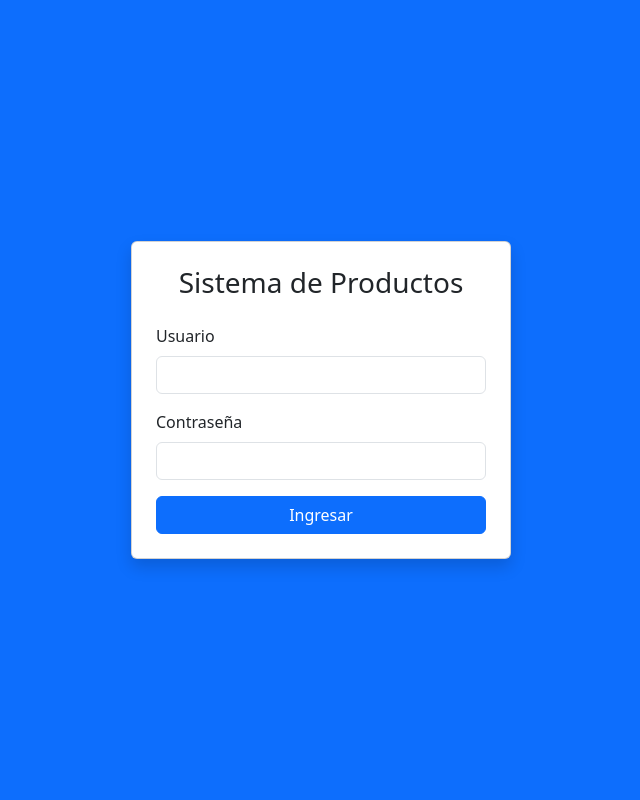
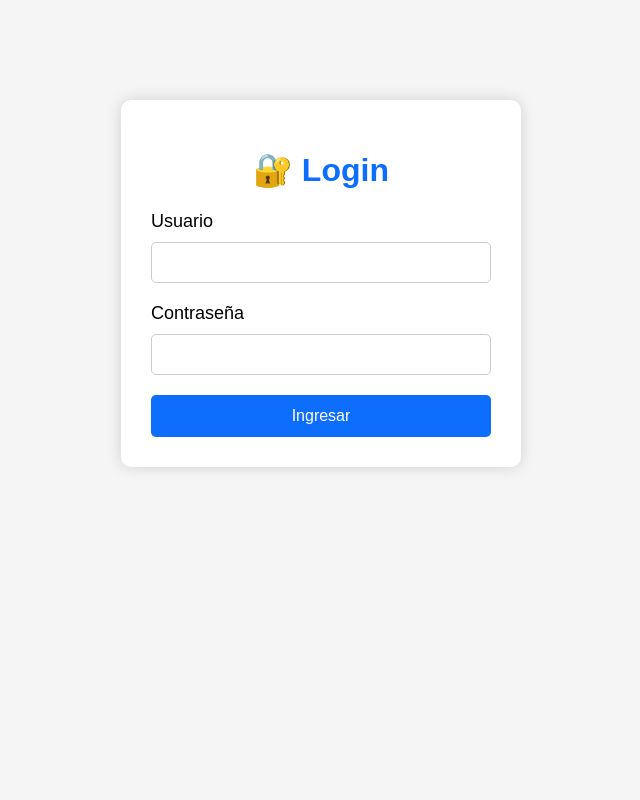
Before and after one commit to pieromontalvof-ux/flask-product-search-system, a Flask app: page /login in a window 1280 px wide. Shown: the whole page, without its empty margins (319-959 px from the left). Run offline with Flask 3, Linux system fonts and the light colour scheme.

Commit message:
Mejora visual interfaz

```diff
--- a/templates/login.html
+++ b/templates/login.html
@@ -2,32 +2,96 @@
 <html>
 <head>
     <title>Login</title>
-    <link rel="stylesheet" href="https://cdn.jsdelivr.net/npm/bootstrap@5.3.3/dist/css/bootstrap.min.css">
+
+    <style>
+
+        body{
+            font-family: Arial, sans-serif;
+            background:#f5f5f5;
+            margin:0;
+        }
+
+        .container{
+            width:400px;
+            margin:100px auto;
+        }
+
+        .card{
+            background:white;
+            padding:30px;
+            border-radius:10px;
+            box-shadow:0px 0px 15px rgba(0,0,0,.15);
+        }
+
+        h1{
+            text-align:center;
+            color:#0d6efd;
+        }
+
+        label{
+            font-size:18px;
+        }
+
+        input{
+            width:100%;
+            padding:12px;
+            margin-top:10px;
+            margin-bottom:20px;
+            border:1px solid #ccc;
+            border-radius:5px;
+            box-sizing:border-box;
+        }
+
+        .btn{
+            width:100%;
+            padding:12px;
+            background:#0d6efd;
+            color:white;
+            border:none;
+            border-radius:5px;
+            cursor:pointer;
+            font-size:16px;
+        }
+
+        .error{
+            color:red;
+            text-align:center;
+        }
+
+    </style>
+
 </head>
-<body class="bg-primary d-flex justify-content-center align-items-center vh-100">
 
-<div class="card shadow p-4" style="width: 380px;">
-    <h3 class="text-center mb-4">Sistema de Productos</h3>
+<body>
 
-    <form method="POST">
-        <div class="mb-3">
-            <label class="form-label">Usuario</label>
-            <input type="text" name="usuario" class="form-control" required>
-        </div>
+<div class="container">
 
-        <div class="mb-3">
-            <label class="form-label">Contraseña</label>
-            <input type="password" name="password" class="form-control" required>
-        </div>
+    <div class="card">
 
-        <button class="btn btn-primary w-100">Ingresar</button>
-    </form>
+        <h1>🔐 Login</h1>
 
-    {% if error %}
-    <div class="alert alert-danger mt-3">
-        {{ error }}
+        <form method="POST">
+
+            <label>Usuario</label>
+            <input type="text" name="usuario" required>
+
+            <label>Contraseña</label>
+            <input type="password" name="password" required>
+
+            <button class="btn" type="submit">
+                Ingresar
+            </button>
+
+        </form>
+
+        {% if error %}
+        <p class="error">
+            {{ error }}
+        </p>
+        {% endif %}
+
     </div>
-    {% endif %}
+
 </div>
 
 </body>
```
Also changed, not shown: app.py (+2 -9 lines), templates/principal.html (+72 -16 lines).
